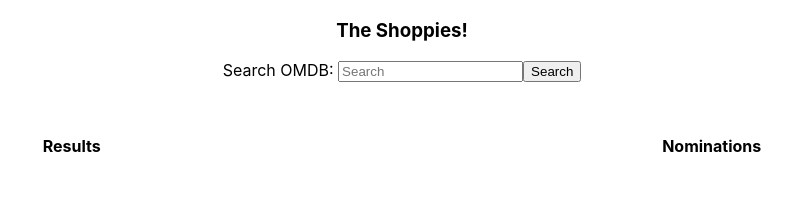
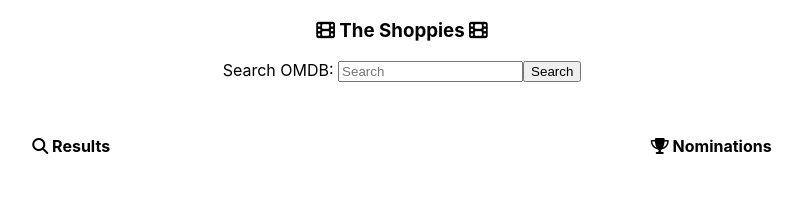
Before and after one commit to Ibirn/shoppies, a React (Create React App) app: page / in a window 1280 px wide. Shown: the top 206 px of the page, without its empty margins (238-1040 px from the left). Built offline with nearby package versions, Linux system fonts and the light colour scheme.

Commit message:
Add comments

```diff
--- a/public/index.html
+++ b/public/index.html
@@ -24,7 +24,11 @@
       work correctly both with client-side routing and a non-root public URL.
       Learn how to configure a non-root public URL by running `npm run build`.
     -->
-    <title>React App</title>
+    <title>The Shoppies</title>
+    <script
+      src="https://kit.fontawesome.com/8693e6062d.js"
+      crossorigin="anonymous"
+    ></script>
   </head>
   <body>
     <noscript>You need to enable JavaScript to run this app.</noscript>
--- a/src/App.js
+++ b/src/App.js
@@ -4,7 +4,9 @@ import ApiSearch from "./components/ApiSearch";
 function App() {
   return (
     <div className="App">
-      <h3>The Shoppies!</h3>
+      <h3>
+        <i class="fas fa-film"></i> The Shoppies <i class="fas fa-film"></i>
+      </h3>
       <ApiSearch />
     </div>
   );
--- a/src/components/ApiSearch.jsx
+++ b/src/components/ApiSearch.jsx
@@ -13,7 +13,6 @@ export default function ApiSearch(props) {
   const [banner, setBanner] = useState(false);
 
   //query OMDB, search restricted to movies.
-  //catch errors
   const dbSearch = (e) => {
     e.preventDefault();
     if (query === "") {
@@ -23,10 +22,12 @@ export default function ApiSearch(props) {
         .get(
           `http://www.omdbapi.com/?apikey=${process.env.REACT_APP_OMDB_KEY}&s=${query}&type=movie`
         )
-        .then((response) => setResults(response.data.Search));
+        .then((response) => setResults(response.data.Search))
+        .catch((err) => console.log(err));
     }
   };
 
+  //remove shoppies banner on click
   const dismissBanner = () => {
     setBanner(false);
   };
@@ -59,8 +60,12 @@ export default function ApiSearch(props) {
       </form>
       <div className="lists">
         <header>
-          <h4>Results</h4>
-          <h4>Nominations</h4>
+          <h4>
+            <i class="fas fa-search"></i> Results
+          </h4>
+          <h4>
+            <i class="fas fa-trophy"></i> Nominations
+          </h4>
         </header>
         <div className="results-list">
           {results.map((elem, ind) => (
--- a/src/components/ResultItems.jsx
+++ b/src/components/ResultItems.jsx
@@ -7,6 +7,7 @@ export default function ResultItem({
   setNominations,
   nominations,
 }) {
+  //prevent more than 5 nominations or the same movie being nominated multiple times.
   let disableButton;
   if (nominations.includes(info) || nominations.length >= 5) {
     disableButton = true;
@@ -17,9 +18,6 @@ export default function ResultItem({
         <img src={info.Poster} alt={`${info.Title}-poster`}></img>
         <div className="title">{info.Title}</div>
         <div className="year">{info.Year}</div>
-        {/* <button onClick={() => setNominations((prev) => [info, ...prev])}>
-          +
-        </button> */}
         <button
           disabled={disableButton ? true : false}
           className={`add-button`}
--- a/src/components/Selections.jsx
+++ b/src/components/Selections.jsx
@@ -7,8 +7,7 @@ export default function Selections({
   setNominations,
   nominations,
 }) {
-  console.log("SELEC: ", choice);
-
+  //remove a nomination
   const removeNomination = () => {
     let copyArr = [...nominations];
     copyArr.splice(index, 1);
```
